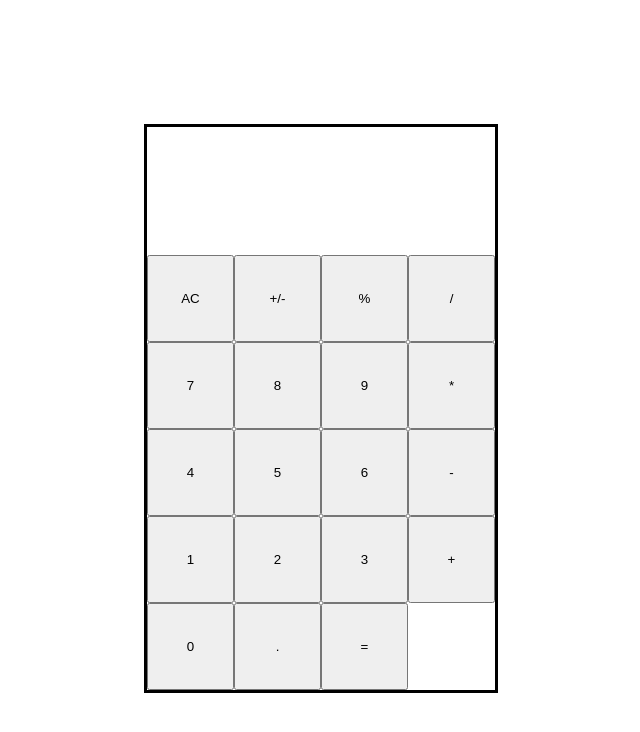
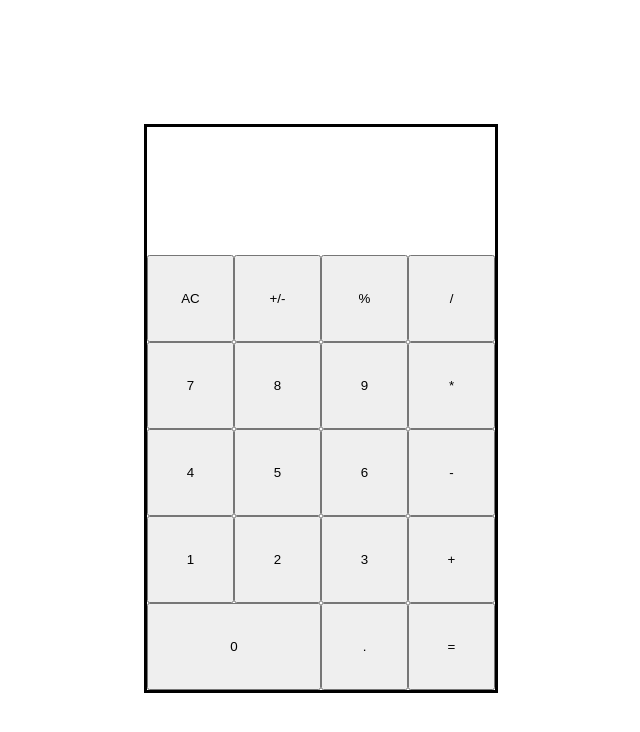
Before and after one commit to Heromercer/odin-calculator, a plain HTML site: page index.html in a window 1280 px wide. Shown: the whole page, without its empty margins (319-959 px from the left). Drawn offline with Linux system fonts and the light colour scheme.

Commit message:
Change button class for styling

```diff
--- a/index.html
+++ b/index.html
@@ -34,7 +34,7 @@
         <button id="add" class="small-btn">+</button>
       </div>
       <div class="row">
-        <button id="zero" class="small-btn">0</button>
+        <button id="zero" class="big-btn">0</button>
         <button id="dot" class="small-btn">.</button>
         <button id="equals" class="small-btn">=</button>
       </div>
```
